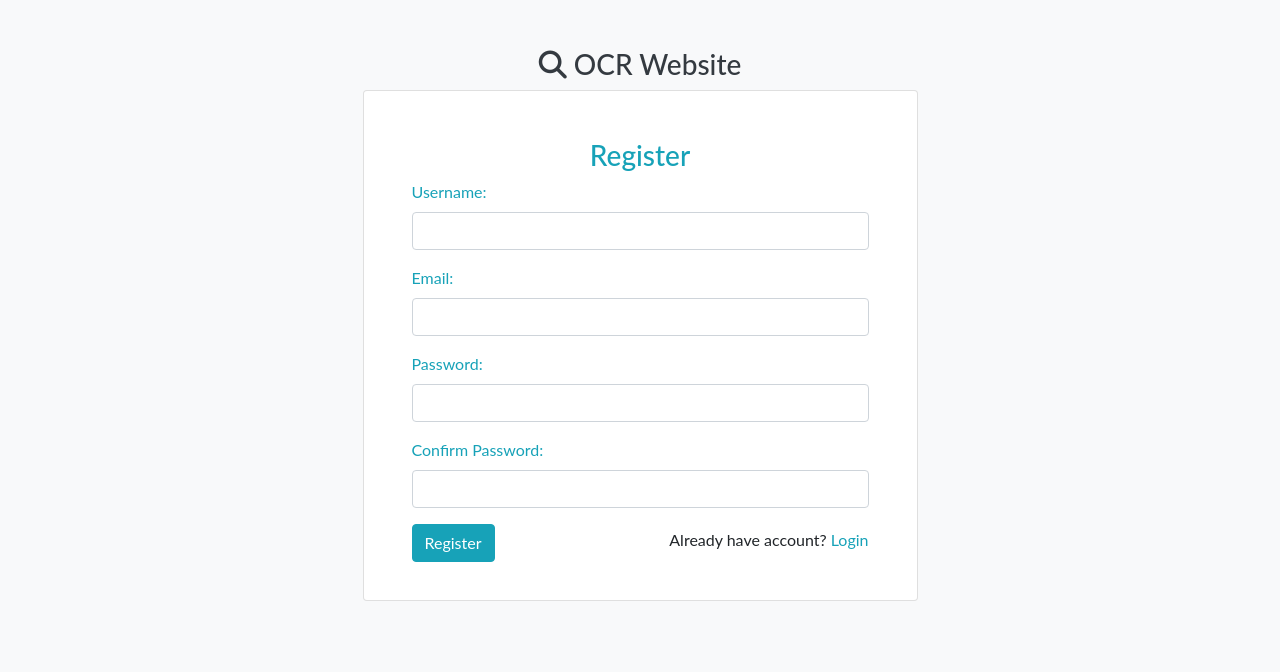
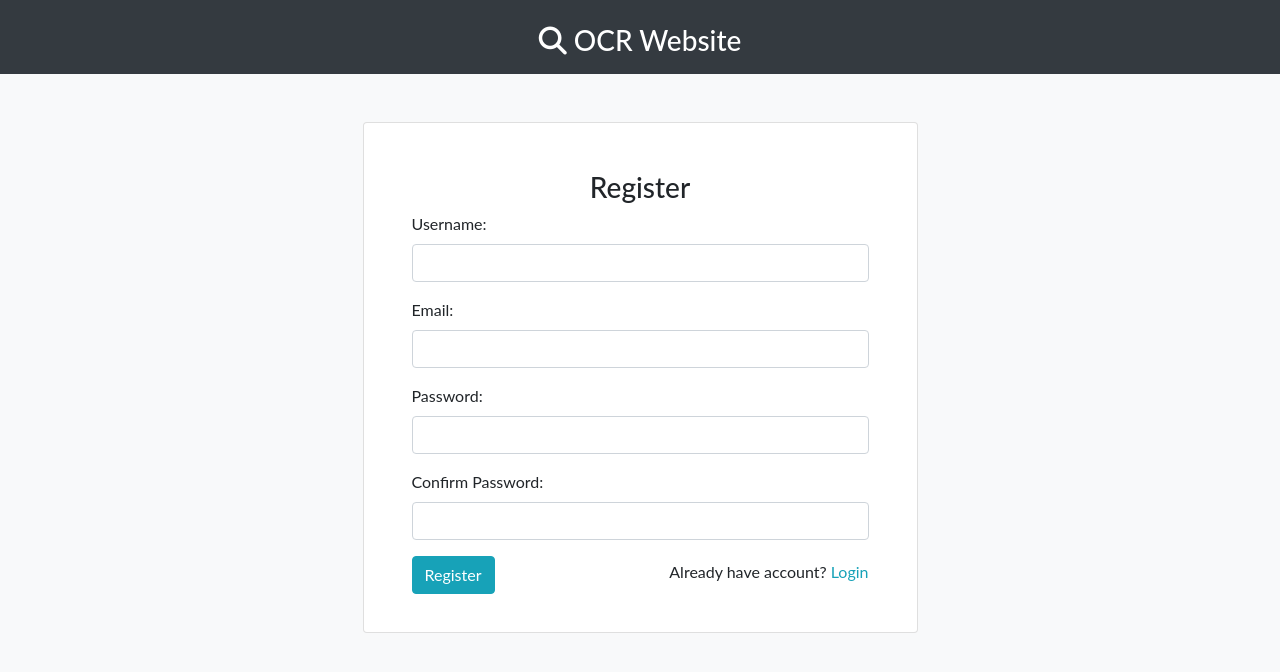
Before and after one commit to Alphaxfst/ocr-web, a Flask app: page /register in a window 1280 px wide. Shown: the top 672 px of the page. Run offline with Flask 2, Linux system fonts and the light colour scheme; some libraries are stand-ins or nearby versions.

Commit message:
Add login and register

```diff
--- a/app.py
+++ b/app.py
@@ -1,9 +1,10 @@
-from flask import Flask, render_template, request, flash, url_for
+from flask import Flask, render_template, request, flash, url_for, session, redirect
 from werkzeug.utils import secure_filename
 from datetime import datetime
 from ocr import *
 from db import Mongo
 import os
+import hashlib
 
 ALLOWED_EXTENSIONS = ('png', 'jpg', 'jpeg', 'pdf')
 UPLOAD_FOLDER = 'static/uploads'
@@ -11,7 +12,6 @@ UPLOAD_FOLDER = 'static/uploads'
 app = Flask(__name__)
 app.secret_key = "alphafst"
 app.config['UPLOAD_FOLDER'] = UPLOAD_FOLDER
-mongo = Mongo()
 
 
 def allowedFileExtension(filename):
@@ -24,55 +24,88 @@ def allowedFileExtension(filename):
 @app.route('/login', methods=['GET', 'POST'])
 def login():
     if request.method == "POST":
-        pass
+        formData = request.form
+        password = formData['password'].encode()
+        hashed_password = hashlib.md5(password)
+
+        mongo = Mongo()
+        user = mongo.getUsersByUsername(formData['username'])
+        if hashed_password.hexdigest() == user[0]['password']:
+            session['user'] = formData['username']
+            return redirect("/index")
+        else:
+            return render_template('login.html')
     else:
         return render_template('login.html')
 
 @app.route('/register', methods=['GET', 'POST'])
 def register():
     if request.method == "POST":
-        pass
+        formData = request.form
+        username = formData['username']
+        email = formData['email']
+        password = formData['password']
+        hashed_password = hashlib.md5(password.encode())
+
+        mongo = Mongo()
+        userDict = {'username': username, 'email': email, 'password': hashed_password.hexdigest()}
+        result = mongo.insertUser(userDict)
+        print(result)
+        return redirect("/index")
     else:
         return render_template('register.html')
 
 @app.route('/index')
 @app.route('/', methods=['GET', 'POST'])
 def index():
-    if request.method == "POST":
-        file = request.files['file']
-        if file.filename == '':
-            flash("No selected file")
+    if 'user' in session:
+        if request.method == "POST":
+            mongo = Mongo()
+            file = request.files['file']
+            if file.filename == '':
+                flash("No selected file")
+                return render_template('index.html')
+            if file:
+                if allowedFileExtension(file.filename):
+                    filename = secure_filename(file.filename)
+                    filepath = f"{app.config['UPLOAD_FOLDER']}/{filename}"
+                    file.save(filepath)
+                    filesize = os.stat(filepath).st_size
+                    result = ocr(filename)
+                    resultDict = {
+                        'filename': filename,
+                        'filesize': filesize,
+                        'filepath': filepath,
+                        'ocrtimestamp': datetime.now().strftime("%m/%d/%Y, %H:%M:%S"),
+                        'content': result
+                    }
+                    mongo.insertOCRResult(resultDict)
+                    return render_template('result.html', result=result)
+                else:
+                    flash("File type not supported")
+                    return render_template('index.html')
+        else:
             return render_template('index.html')
-        if file:
-            if allowedFileExtension(file.filename):
-                filename = secure_filename(file.filename)
-                filepath = f"{app.config['UPLOAD_FOLDER']}/{filename}"
-                file.save(filepath)
-                filesize = os.stat(filepath).st_size
-                result = ocr(filename)
-                resultDict = {
-                    'filename': filename,
-                    'filesize': filesize,
-                    'filepath': filepath,
-                    'ocrtimestamp': datetime.now().strftime("%m/%d/%Y, %H:%M:%S"),
-                    'content': result
-                }
-                mongo.insertOCRResult(resultDict)
-                return render_template('result.html', result=result)
-            else:
-                flash("File type not supported")
-                return render_template('index.html')
     else:
-        return render_template('index.html')
+        return redirect("/login")
 
 @app.route("/history", methods=["GET"])
 def history():
-    results = mongo.get()
-    resultsList = []
+    if 'user' in session:
+        mongo = Mongo()
+        results = mongo.get()
+        resultsList = []
 
-    for result in results:
-        resultsList.append(result)
-    return render_template('history.html', results=resultsList)
+        for result in results:
+            resultsList.append(result)
+        return render_template('history.html', results=resultsList)
+    else:
+        return redirect("/login")
+
+@app.route("/logout", methods=["GET"])
+def logout():
+    session.clear()
+    return redirect("/login")
 
 
 if __name__ == '__main__':
--- a/ocr.py
+++ b/ocr.py
@@ -4,7 +4,7 @@ import os
 import cv2
 import re
 import numpy as np
-
+# tambahkan remark keterangan parameter Tesseract
 custom_config_pdf = r'--oem 3 --psm 6 -c preserve_interword_spaces=1'
 custom_config_image = r'--oem 3 --psm 1'
 UPLOAD_FOLDER = 'static/uploads/'
--- a/templates/register.html
+++ b/templates/register.html
@@ -12,31 +12,34 @@
         <title>OCR Web | Register</title>
     </head>
     <body class="bg-light">
-        <div id="login">
-            <h3 class="text-center text-dark pt-5"><i class="fas fa-search"></i> OCR Website</h3>
+        <div id="register">
+            <nav class="navbar navbar-expand-lg mb-5 navbar-light bg-dark">
+                <h3 class="text-center text-white h-50 mx-auto pt-3 mb-2"><i class="fas fa-search"></i> OCR Website</h3>
+            </nav>
+
             <div class="container">
                 <div class="card mx-auto w-50 p-5 mt-2">
                     <div class="card-content">
-                        <form id="login-form" class="form" action="" method="post">
-                            <h3 class="text-center text-info">Register</h3>
+                        <form id="register-form" class="form" action="" method="post">
+                            <h3 class="text-center">Register</h3>
                             <div class="form-group">
-                                <label for="username" class="text-info">Username:</label><br>
-                                <input type="text" name="username" id="username" class="form-control">
+                                <label for="username">Username:</label><br>
+                                <input type="text" name="username" id="username" class="form-control" required>
                             </div>
                             <div class="form-group">
-                                <label for="email" class="text-info">Email:</label><br>
-                                <input type="email" name="email" id="email" class="form-control">
+                                <label for="email">Email:</label><br>
+                                <input type="email" name="email" id="email" class="form-control" required>
                             </div>
                             <div class="form-group">
-                                <label for="password" class="text-info">Password:</label><br>
-                                <input type="password" name="password" id="password" class="form-control">
+                                <label for="password">Password:</label><br>
+                                <input type="password" name="password" id="password1" class="form-control" required>
                             </div>
                             <div class="form-group">
-                                <label for="password" class="text-info">Confirm Password:</label><br>
-                                <input type="password" name="password" id="password" class="form-control">
+                                <label for="password">Confirm Password:</label><br>
+                                <input type="password" name="password" id="password2" class="form-control" required>
                             </div>
                             <div class="form-group">
-                                <input type="submit" name="submit" class="btn btn-info btn-md" value="Register">
+                                <input type="submit" name="submit" class="btn btn-info btn-md" value="Register" onclick="confirmPass()">
                             </div>
                             <div id="login-link" class="text-right">
                                 Already have account? <a href="{{ url_for('login') }}" class="text-info">Login</a>
@@ -48,6 +51,18 @@
         </div>
         <script src="https://maxcdn.bootstrapcdn.com/bootstrap/4.0.0/js/bootstrap.min.js" integrity="sha384-JZR6Spejh4U02d8jOt6vLEHfe/JQGiRRSQQxSfFWpi1MquVdAyjUar5+76PVCmYl" crossorigin="anonymous"></script>
         <script src="https://cdnjs.cloudflare.com/ajax/libs/jquery/3.2.1/jquery.min.js"></script>
-        <script src="/static/script.js"></script>
+        <script>
+            function confirmPass() {
+                password1 = document.getElementById("password1").value;
+                password2 = document.getElementById("password2").value;
+
+                console.log(password1)
+                console.log(password2)
+
+                if (password1 != password2) {
+                    alert("Password does not match, please try again")
+                }
+            }
+        </script>
     </body>
 </html>
```
Also changed, not shown: db.py (+10 -2 lines), templates/login.html (+10 -8 lines), 1 other file.
